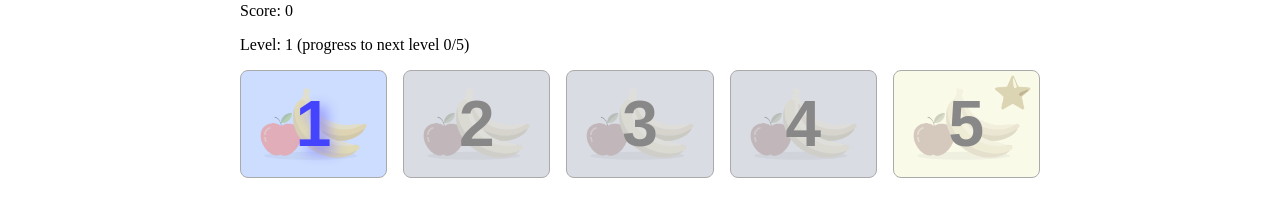
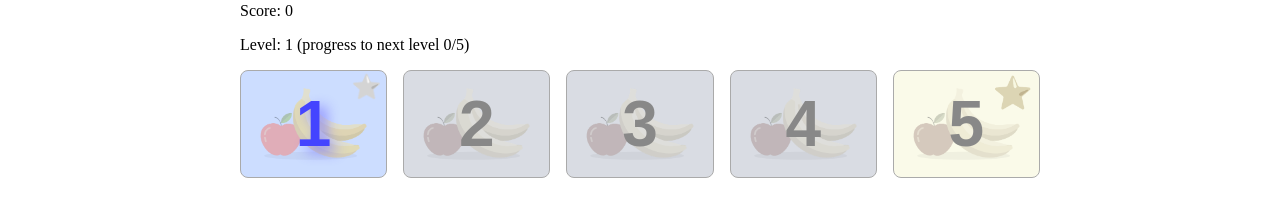
Before and after one commit to jacekkopecky/equations, a React (Vite) app: page / in a window 1280 px wide. Shown: the part 190-406 px from the top of the page. Built offline with nearby package versions, Linux system fonts and the light colour scheme.

Commit message:
make it possible to make a level a challenge

```diff
--- a/src/js/AppState.js
+++ b/src/js/AppState.js
@@ -26,6 +26,7 @@ export default class AppState {
       assignment.created = Date.now();
       assignment.level = level;
       assignment.n = n;
+      if (level > this.level) assignment.challenge = true;
     }
 
     if (!assignment.save) {
@@ -53,6 +54,7 @@ export default class AppState {
       assignmentInfo.level = attempted.level;
       assignmentInfo.done = attempted.done;
       assignmentInfo.answeredCorrectly = attempted.answeredCorrectly;
+      assignmentInfo.challenge = attempted.challenge;
     }
 
     return assignmentInfo;
--- a/src/js/components/Overview.css
+++ b/src/js/components/Overview.css
@@ -83,10 +83,21 @@
   text-shadow: var(--assignment-n-dis-shadow);
 }
 
-#overview .assignment.challenge::after {
+#overview .assignment.challenge:not(.made-challenge)::after {
   content: '⭐️';
   font-size: 2em;
   position: absolute;
   top: 0.1em;
   right: 0.2em;
 }
+
+#overview .assignment .make-challenge {
+  font-size: 1.5em;
+  position: absolute;
+  top: 0.1em;
+  right: 0.2em;
+}
+
+#overview .assignment:not(.challenge):not(.made-challenge):not(:hover) .make-challenge {
+  filter: grayscale(1);
+}
--- a/src/js/components/Overview.js
+++ b/src/js/components/Overview.js
@@ -1,4 +1,4 @@
-import React from 'react';
+import React, { useState, useRef } from 'react';
 import { Link } from 'react-router-dom';
 
 import './Overview.css';
@@ -41,6 +41,7 @@ export default function Overview({ appState }) {
         disabled={a.disabled}
         done={a.done}
         answeredCorrectly={a.answeredCorrectly}
+        appState={appState}
       />
     );
   }
@@ -62,6 +63,7 @@ function Assignment(props) {
     disabled,
     done,
     answeredCorrectly,
+    appState,
   } = props;
 
   // create a sample assignment at given level
@@ -69,8 +71,15 @@ function Assignment(props) {
   const sampleAssignment = levels[level](rng);
   const image = sampleAssignment.image;
 
+  const [makeChallenge, setMakeChallenge] = useState(false);
+
+  const canMakeChallenge = !isChallenge && !done && level < appState.topLevel;
+
+  const realLevel = makeChallenge ? level + 1 : level;
+
   const classes = ['assignment'];
-  if (isChallenge) classes.push('challenge');
+  if (isChallenge || makeChallenge) classes.push('challenge');
+  if (makeChallenge) classes.push('made-challenge');
   if (disabled) classes.push('disabled');
   if (done) {
     classes.push('done');
@@ -86,6 +95,8 @@ function Assignment(props) {
     </>
   );
 
+  const makeChallengeRef = useRef();
+
   if (disabled) {
     return (
       <div className={classes.join(' ')}>
@@ -94,9 +105,28 @@ function Assignment(props) {
     );
   } else {
     return (
-      <Link to={`/eq/${level}/${n}`} className={classes.join(' ')} draggable="false">
+      <Link to={`/eq/${realLevel}/${n}`} className={classes.join(' ')} draggable="false">
         { content }
+        { canMakeChallenge && (
+          <div
+            className="make-challenge"
+            role="button"
+            tabIndex={0}
+            onClick={toggleChallenge}
+            onKeyPress={toggleChallenge}
+            ref={makeChallengeRef}
+          >
+            <span role="img" aria-label="make a challenge">⭐️</span>
+          </div>
+        ) }
       </Link>
     );
   }
+
+  function toggleChallenge(e) {
+    setMakeChallenge(!makeChallenge);
+    e.stopPropagation();
+    e.preventDefault();
+    makeChallengeRef.current.blur();
+  }
 }
```
